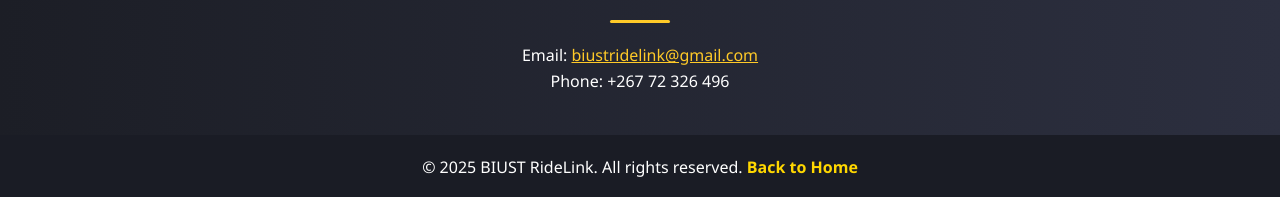
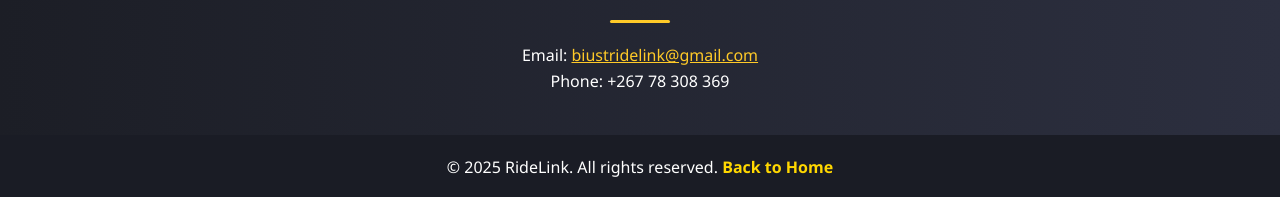
Before and after one commit to ericmantswe/Ride-Link, a plain HTML site: page drivers.html in a window 1280 px wide. Shown: the part 1483-1680 px from the top of the page. Drawn offline with Linux system fonts and the light colour scheme.

Commit message:
Update drivers.html

```diff
--- a/drivers.html
+++ b/drivers.html
@@ -100,12 +100,12 @@
     <section id="contact" class="section contacts">
       <h2>Contact Us</h2>
       <p>Email: <a href="mailto:biustridelink@gmail.com">biustridelink@gmail.com</a></p>
-      <p>Phone: +267 72 326 496</p>
+      <p>Phone: +267 78 308 369</p>
     </section>
   </div>
 
   <footer>
-    <p>&copy; 2025 BIUST RideLink. All rights reserved. <a href="index.html">Back to Home</a></p>
+    <p>&copy; 2025 RideLink. All rights reserved. <a href="index.html">Back to Home</a></p>
   </footer>
 
   <script>
```
